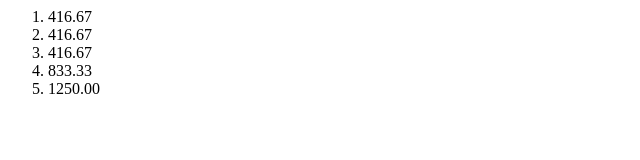
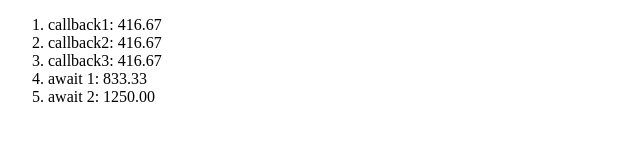
Before and after one commit to andrewiggins/afterframe, a plain HTML site: page index.html in a window 1280 px wide. Shown: the whole page, without its empty margins (0-640 px from the left). Drawn offline with Linux system fonts and the light colour scheme.

Commit message:
Improve log messages

```diff
--- a/index.html
+++ b/index.html
@@ -1,3 +1,4 @@
+<!DOCTYPE html>
 <html>
 
 <head>
@@ -91,11 +92,8 @@
         // main.js
 
         const list = document.getElementById('log');
+        const formatTime = num => num.toFixed(2);
         function appendLog(log) {
-            if (log.toFixed) {
-                log = log.toFixed(2);
-            }
-
             const text = document.createTextNode(log);
 
             const logItem = document.createElement('li');
@@ -105,25 +103,25 @@
         }
 
         async function callback1(time) {
-            appendLog(time);
+            appendLog('callback1: ' + formatTime(time));
 
             // Queue up a yield from within another yield to validate
             // proper behavior
             time = await yieldToBrowserAsync();
-            appendLog(time);
+            appendLog('await 1: ' + formatTime(time));
 
             // Verify the Promise form of yield actually does delay until
             // the next frame
             time = await yieldToBrowserAsync();
-            appendLog(time);
+            appendLog('await 2: ' + formatTime(time));
         }
 
         function callback2(time) {
-            appendLog(time);
+            appendLog('callback2: ' + formatTime(time));
         }
 
         function callback3(time) {
-            appendLog(time);
+            appendLog('callback3: ' + formatTime(time));
         }
 
         function main() {
```
